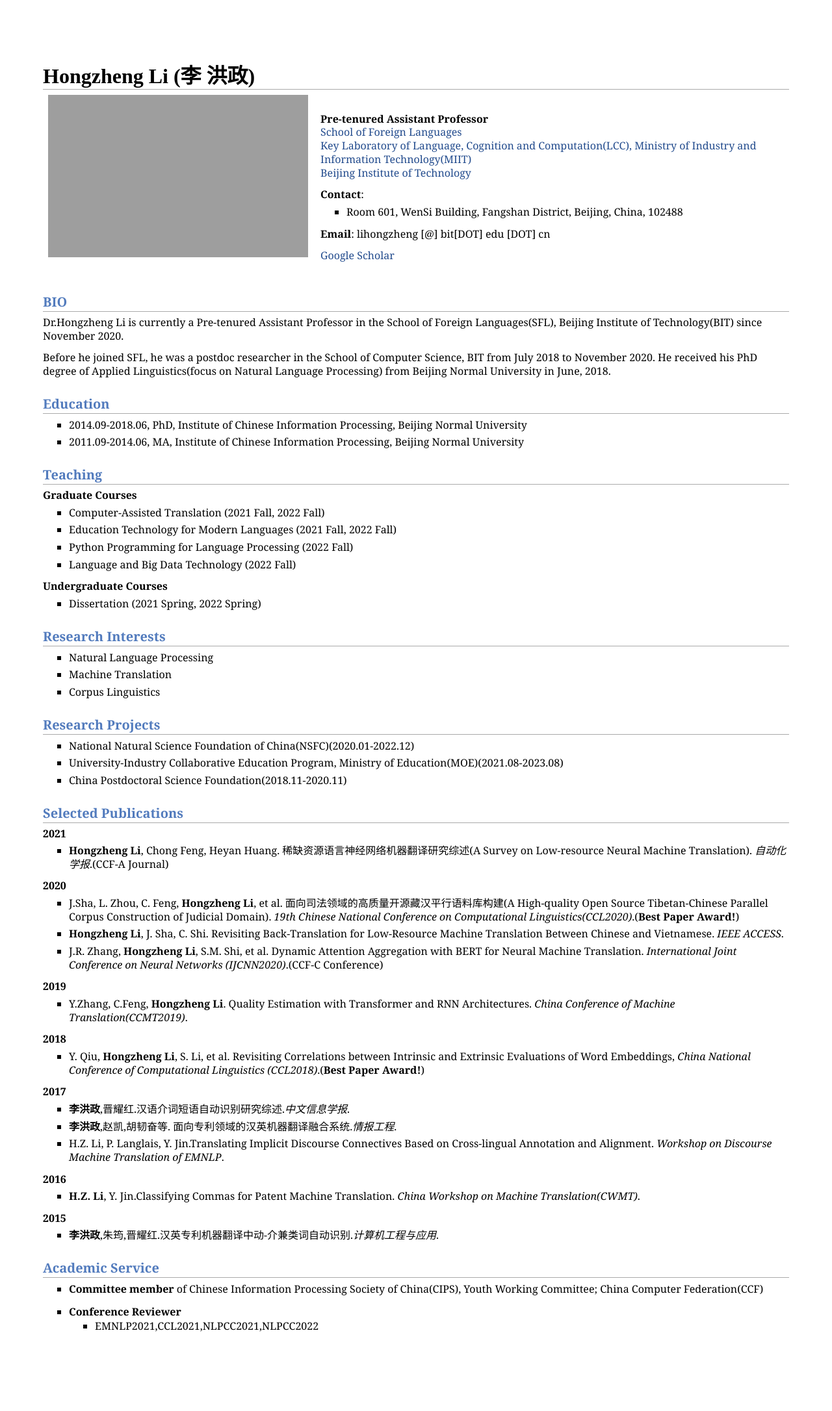
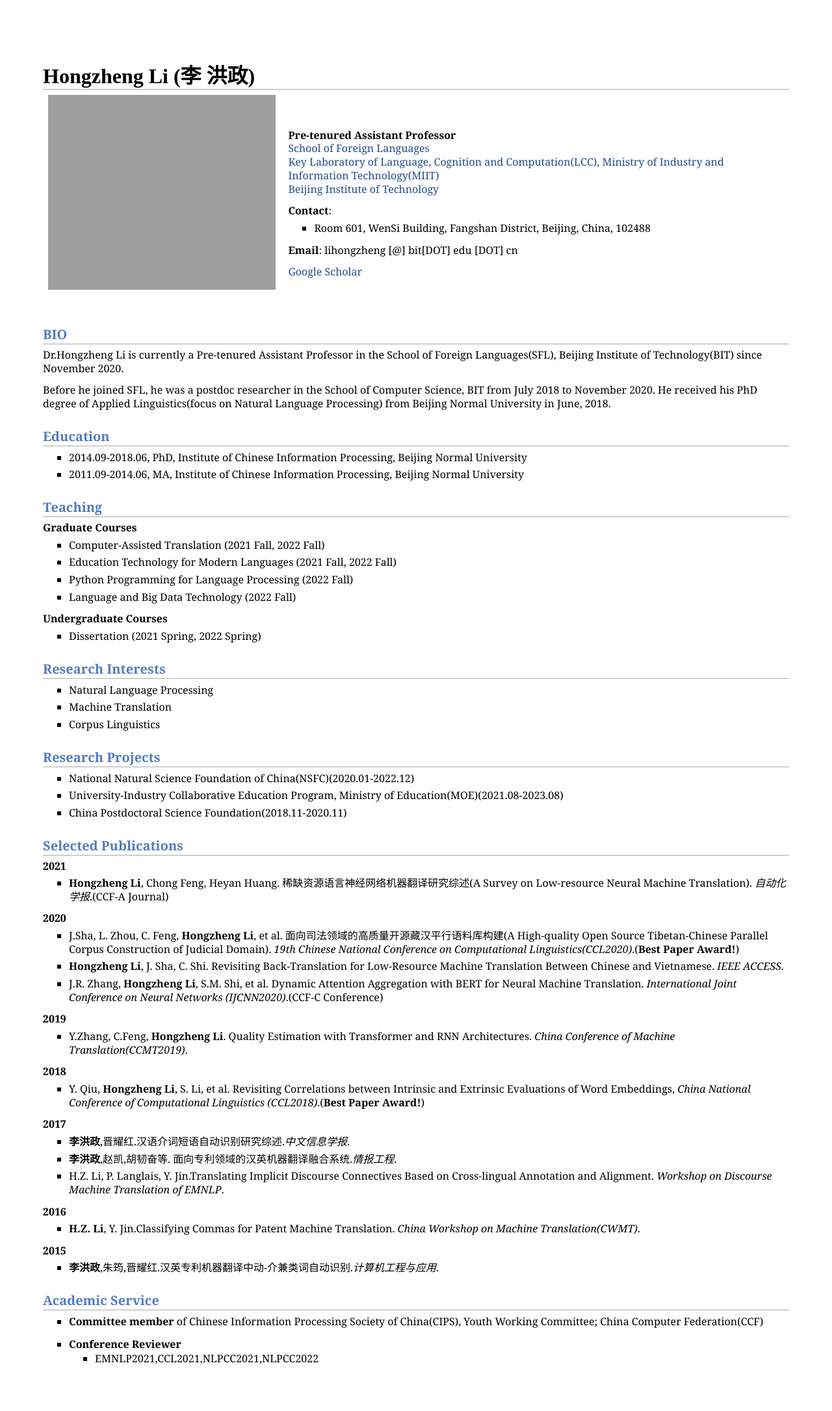
Before and after one commit to lihongzheng-nlp/lihongzheng-nlp.github.io, a Jekyll site: the page index.html, which Jekyll copies as it is, in a window 1280 px wide. Shown: the whole page at 65% size. Built offline with Jekyll 4.4.1, drawn with Linux system fonts in a browser that asks for light colours; before the commit the page ends 2122 px from its top, so only the background shows below that; grey boxes are pictures that could not be loaded.

Commit message:
Update index.html

```diff
--- a/index.html
+++ b/index.html
@@ -12,7 +12,7 @@
 <p><br /></p>
 <h2><span style="color:black;font-size:24pt;font-family:Songti SC"><b>Hongzheng Li (李 洪政)</b></span><br /></h2>
 <table class="imgtable"><tr><td>
-<img src="images/lhz.jpg" alt="alt text" width="400px" height="250px" />&nbsp;</td>
+<img src="images/lhz.jpg" alt="alt text" width="350px" height="300px" />&nbsp;</td>
 <td align="left"><p><br />
 <b>Pre-tenured Assistant Professor</b><br />
 <a href="https://sfl.bit.edu.cn/">School of Foreign Languages</a><br />
```
